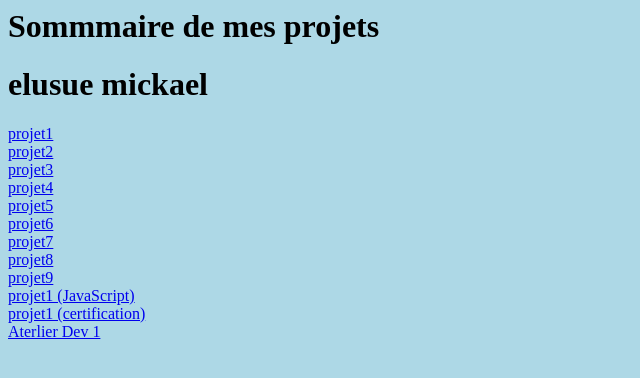
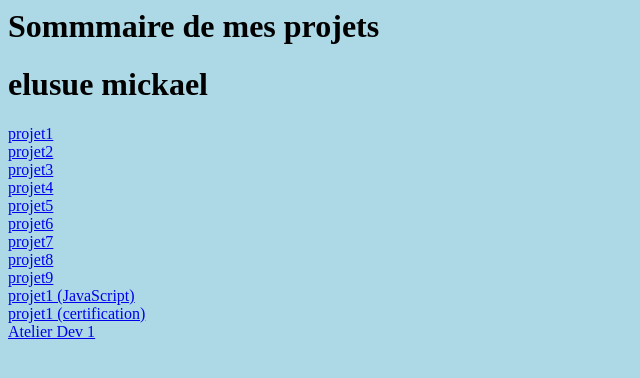
Before and after one commit to Demboy-ops/premierdevoirmickael, a plain HTML site: page index.html in a window 1280 px wide. Shown: the full height of the page, 0-640 px from the left. Drawn offline with Linux system fonts and the light colour scheme.

Commit message:
Update index.html

```diff
--- a/index.html
+++ b/index.html
@@ -12,5 +12,5 @@
 <a href="projet9/projet9.html"> projet9 </a><br>
 <a href="projet1_js/ex1_js.html"> projet1 (JavaScript) </a><br>
 <a href="projet1_certif/projet1_certif.html"> projet1 (certification) </a><br>
-<a href="atelier_dev/page.html"> Aterlier Dev 1</a>
+<a href="atelierdev/page.html"> Atelier Dev 1</a>
 <body bgcolor="lightblue"></body>
```
